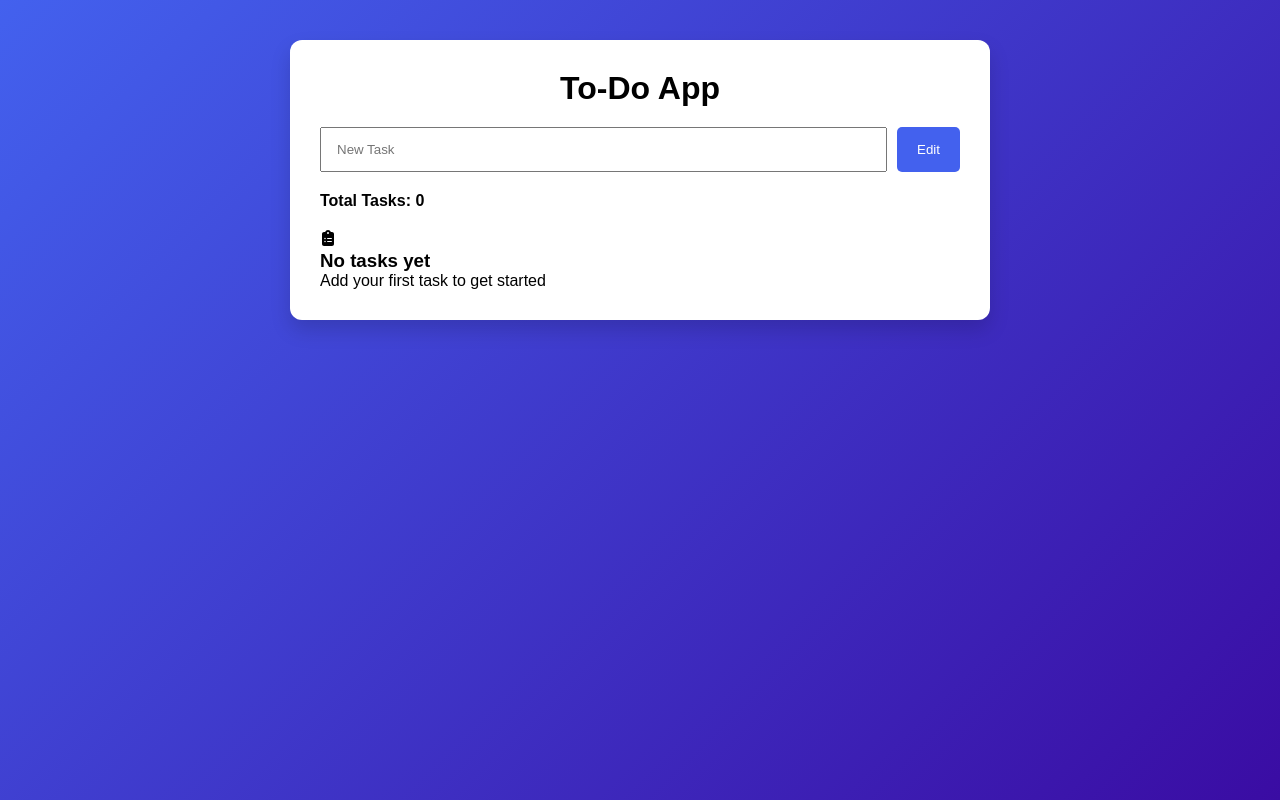
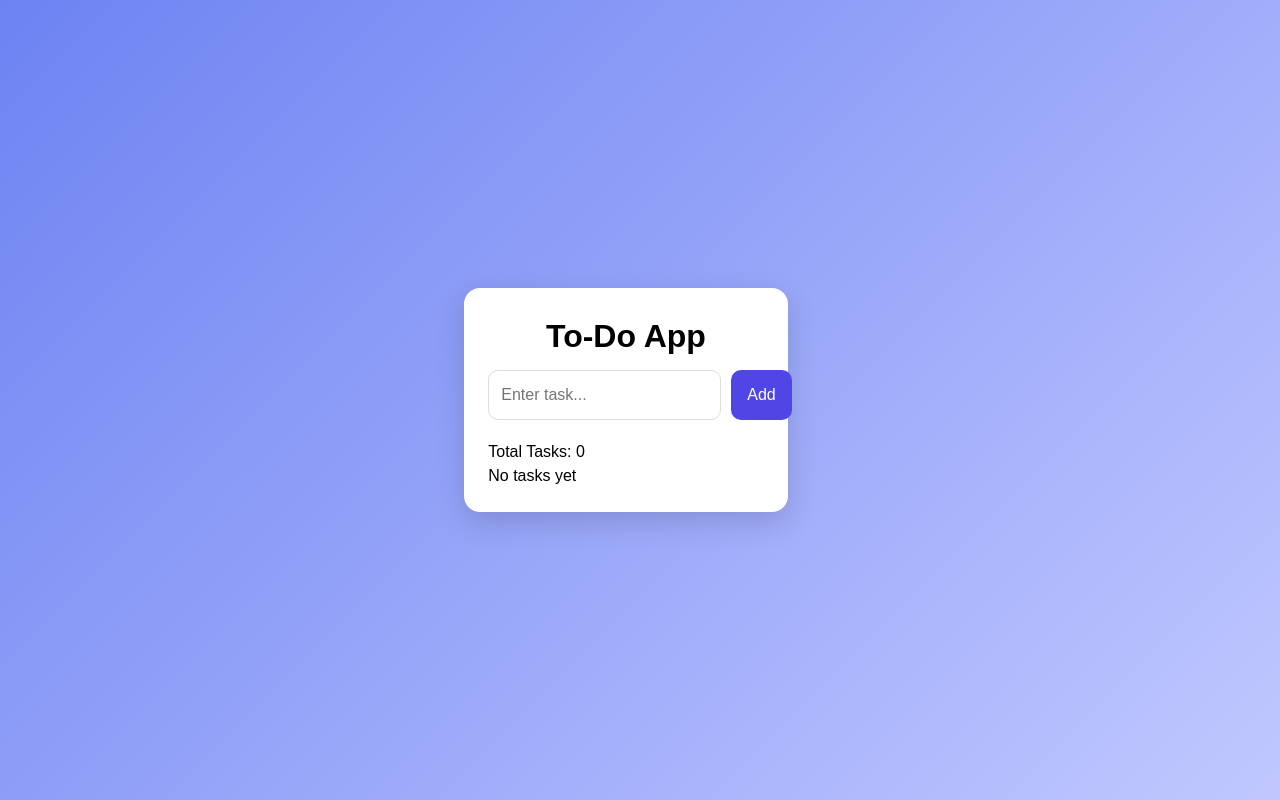
Before and after one commit to harpreetkaur2201/to-do-app, a React (Create React App) app: page / in a window 1280 px wide. Built offline with nearby package versions, Linux system fonts and the light colour scheme.

Commit message:
Apply border color

```diff
--- a/src/App.js
+++ b/src/App.js
@@ -1,34 +1,48 @@
-import './css/index.css';
-import { useReducer, useEffect } from 'react';
-import TaskForm from './components/TaskForm';
-import TaskList from './components/TaskList';
-import { taskReducer } from './reducer/taskReducer';
+import { useReducer, useEffect, useState } from "react";
+import TaskForm from "./components/TaskForm";
+import TaskList from "./components/TaskList";
+import { taskReducer } from "./reducer/taskReducer";
 
 function App() {
+
     const [tasks, dispatch] = useReducer(
         taskReducer,
         [],
         () => {
-            const saved = localStorage.getItem('tasks');
+            const saved = localStorage.getItem("tasks");
             return saved ? JSON.parse(saved) : [];
         }
     );
 
+    const [text, setText] = useState("");
+    const [editId, setEditId] = useState(null);
+
     useEffect(() => {
-        localStorage.setItem('tasks', JSON.stringify(tasks));
+        localStorage.setItem("tasks", JSON.stringify(tasks));
     }, [tasks]);
 
     return (
         <main className="app">
+
             <h1>To-Do App</h1>
 
-            <TaskForm dispatch={dispatch} />
+            <TaskForm
+                text={text}
+                setText={setText}
+                editId={editId}
+                setEditId={setEditId}
+                dispatch={dispatch}
+            />
 
-            <p className="count">
-                Total Tasks: {tasks.length}
-            </p>
+            <p>Total Tasks: {tasks.length}</p>
 
-            <TaskList tasks={tasks} dispatch={dispatch} />
+            <TaskList
+                tasks={tasks}
+                dispatch={dispatch}
+                setText={setText}
+                setEditId={setEditId}
+            />
+
         </main>
     );
 }
--- a/src/components/TaskForm.js
+++ b/src/components/TaskForm.js
@@ -6,7 +6,6 @@ function TaskForm(props) {
         if (!props.text.trim()) return;
 
         if (props.editId === null) {
-
             props.dispatch({
                 type: "ADD_TASK",
                 payload: {
@@ -16,11 +15,9 @@ function TaskForm(props) {
                     date: new Date().toLocaleDateString()
                 }
             });
-
         } else {
-
             props.dispatch({
-                type: "EDIT_TASK",
+                type: "UPDATE_TASK",
                 payload: {
                     id: props.editId,
                     text: props.text,
@@ -35,19 +32,16 @@ function TaskForm(props) {
     }
 
     return (
-        <form onSubmit={handleSubmit} className="task-form">
-
+        <form className="task-form" onSubmit={handleSubmit}>
             <input
-                type="text"
-                placeholder="New Task"
                 value={props.text}
                 onChange={(e) => props.setText(e.target.value)}
+                placeholder="Enter task..."
             />
 
-            <button type="submit">
-                {props.editId === null ? "Add" : "Edit"}
+            <button>
+                {props.editId === null ? "Add" : "Update"}
             </button>
-
         </form>
     );
 }
--- a/src/components/TaskList.js
+++ b/src/components/TaskList.js
@@ -1,28 +1,9 @@
-import {
-    FaClipboardList,
-    FaCheck,
-    FaPen,
-    FaTrash
-} from "react-icons/fa6";
+import { FaCheck, FaPen, FaTrash } from "react-icons/fa";
 
 function TaskList(props) {
 
-    function startEdit(task) {
-        props.setText(task.text);
-        props.setEditId(task.id);
-    }
-
     if (props.tasks.length === 0) {
-        return (
-            <div className="empty-state">
-
-                <FaClipboardList className="empty-icon" />
-
-                <h3>No tasks yet</h3>
-                <p>Add your first task to get started</p>
-
-            </div>
-        );
+        return <p>No tasks yet</p>;
     }
 
     return (
@@ -41,12 +22,10 @@ function TaskList(props) {
 
                     <div className="buttons">
 
-                        {/* COMPLETE */}
                         <button
-                            className="btn complete"
                             onClick={() =>
                                 props.dispatch({
-                                    type: "TOGGLE",
+                                    type: "TOGGLE_TASK",
                                     payload: task.id
                                 })
                             }
@@ -54,20 +33,19 @@ function TaskList(props) {
                             <FaCheck />
                         </button>
 
-                        {/* EDIT */}
                         <button
-                            className="btn edit"
-                            onClick={() => startEdit(task)}
+                            onClick={() => {
+                                props.setText(task.text);
+                                props.setEditId(task.id);
+                            }}
                         >
                             <FaPen />
                         </button>
 
-                        {/* DELETE */}
                         <button
-                            className="btn delete"
                             onClick={() =>
                                 props.dispatch({
-                                    type: "DELETE",
+                                    type: "DELETE_TASK",
                                     payload: task.id
                                 })
                             }
--- a/src/css/index.css
+++ b/src/css/index.css
@@ -1,80 +1,114 @@
-* {
-    margin: 0;
-    padding: 0;
-    box-sizing: border-box;
-}
+@import './reset.css';
 
 body {
+    margin: 0;
     font-family: Arial, Helvetica, sans-serif;
-    background: linear-gradient(135deg, #4361ee, #3a0ca3);
+    background: linear-gradient(135deg, #6d83f2, #c1c8ff);
     min-height: 100vh;
-    padding: 40px 20px;
+    display: flex;
+    justify-content: center;
+    align-items: center;
 }
 
 .app {
-    max-width: 700px;
-    margin: auto;
-    background-color: #fff;
-    padding: 30px;
-    border-radius: 12px;
-    box-shadow: 0 10px 20px rgb(0 0 0 / 15%);
+    width: min(600px, 92%);
+    background: white;
+    border-radius: 16px;
+    padding: 24px;
+    box-shadow: 0 10px 30px rgba(0,0,0,0.15);
 }
 
 h1 {
     text-align: center;
+    margin-bottom: 10px;
+}
+
+.count {
+    text-align: center;
+    font-size: 14px;
+    color: #666;
     margin-bottom: 20px;
 }
 
-form {
+/* FORM */
+.task-form {
     display: flex;
     gap: 10px;
     margin-bottom: 20px;
 }
 
-input {
+.task-form input {
     flex: 1;
-    height: 45px;
-    padding: 0 15px;
+    padding: 12px;
+    border-radius: 10px;
+    border: 1px solid #ddd;
+    outline: none;
 }
 
-button {
-    height: 45px;
-    padding: 0 20px;
+.task-form button {
+    padding: 12px 16px;
     border: none;
+    border-radius: 10px;
+    background: #4f46e5;
+    color: white;
     cursor: pointer;
-    background-color: #4361ee;
-    color: white;
-    border-radius: 5px;
 }
 
-.count {
-    margin-bottom: 20px;
-    font-weight: 600;
+/* TASK LIST */
+.task-list {
+    display: flex;
+    flex-direction: column;
+    gap: 12px;
 }
 
+/* TASK CARD */
 .task {
     display: flex;
     justify-content: space-between;
     align-items: center;
-    padding: 15px;
-    margin-bottom: 15px;
-    border-radius: 8px;
-    background-color: #f4f4f4;
+    padding: 14px;
+    border-radius: 12px;
+    background: #f8f9ff;
+    border-left: 5px solid transparent;
+    transition: 0.2s;
 }
 
-.completed {
-    background-color: #d4edda;
-    border-left: 6px solid #28a745;
+/* COMPLETED STATE */
+.task.done {
+    background: #e9fbe9;
+    border-left: 5px solid #22c55e;
+    text-decoration: line-through;
+    opacity: 0.8;
 }
 
-.icons {
-    display: flex;
-    gap: 15px;
-    font-size: 18px;
-    cursor: pointer;
+/* TEXT */
+.task h3 {
+    margin: 0;
+    font-size: 16px;
 }
 
-.empty {
-    text-align: center;
-    margin-top: 20px;
+.task p {
+    margin: 4px 0 0;
+    font-size: 12px;
+    color: #666;
 }
+
+/* BUTTONS */
+.buttons {
+    display: flex;
+    gap: 8px;
+}
+
+.btn {
+    border: none;
+    padding: 8px;
+    border-radius: 8px;
+    cursor: pointer;
+    display: flex;
+    align-items: center;
+    justify-content: center;
+}
+
+.btn.complete { background: #dcfce7; }
+.btn.edit { background: #dbeafe; }
+.btn.delete { background: #fee2e2; }
--- a/src/index.js
+++ b/src/index.js
@@ -7,6 +7,5 @@ const root = ReactDOM.createRoot(document.getElementById('root'));
 root.render(
   <React.StrictMode>
     <App />
-    <reducer />
   </React.StrictMode>
 );
--- a/src/reducer/taskReducer.js
+++ b/src/reducer/taskReducer.js
@@ -1,24 +1,39 @@
 export function taskReducer(state, action) {
+    function generateColor() {
+    const colors = [
+        "#FF6B6B",
+        "#6BCB77",
+        "#4D96FF",
+        "#FFD93D",
+        "#845EC2",
+        "#00C9A7",
+        "#FF9671"
+    ];
+
+    return colors[Math.floor(Math.random() * colors.length)];
+}
     switch (action.type) {
-        case 'ADD_TASK':
-            return [...state, action.payload];
 
-        case 'DELETE_TASK':
-            return state.filter(
-                task => task.id !== action.payload
-            );
+        case "ADD_TASK":
+    return [
+        ...state,
+        {
+            ...action.payload,
+            color: generateColor()
+        }
+    ];
 
-        case 'TOGGLE_COMPLETE':
+        case "DELETE_TASK":
+            return state.filter(task => task.id !== action.payload);
+
+        case "TOGGLE_TASK":
             return state.map(task =>
                 task.id === action.payload
-                    ? {
-                        ...task,
-                        completed: !task.completed
-                    }
+                    ? { ...task, completed: !task.completed }
                     : task
             );
 
-        case 'UPDATE_TASK':
+        case "UPDATE_TASK":
             return state.map(task =>
                 task.id === action.payload.id
                     ? {
@@ -33,5 +48,3 @@ export function taskReducer(state, action) {
             return state;
     }
 }
-
-export default taskReducer;
```
